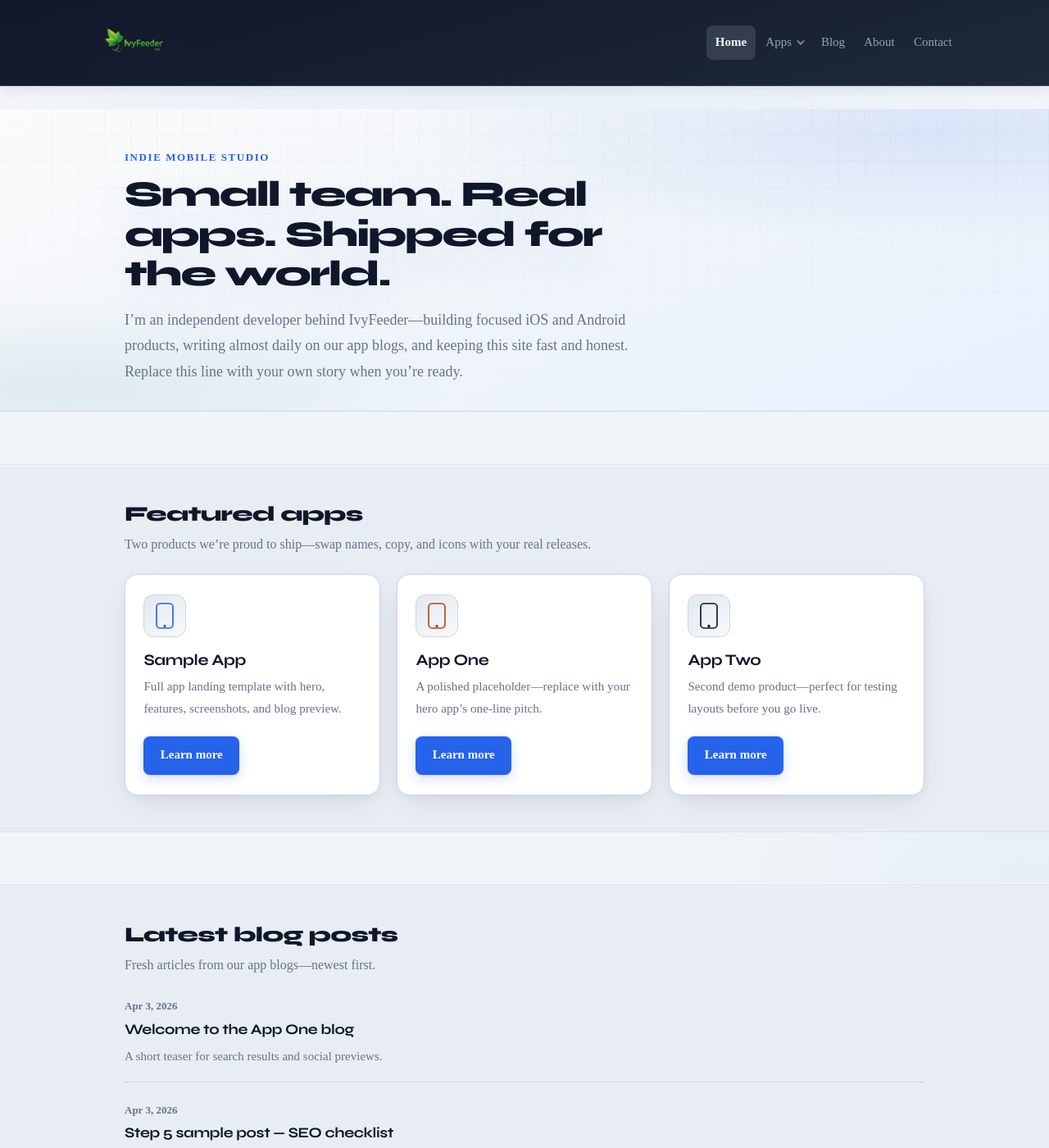
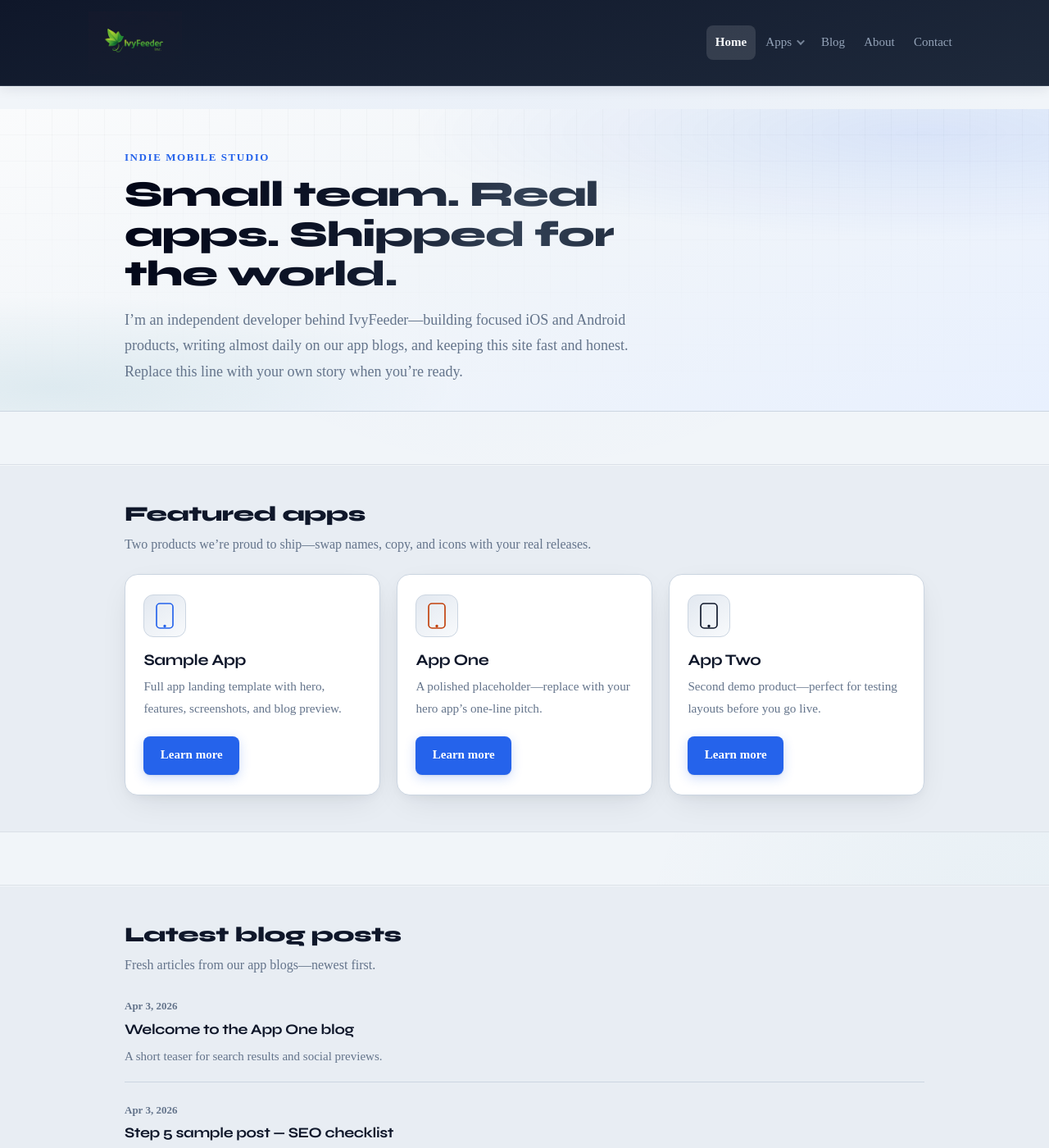
Before and after one commit to jason238/ivyfeeder, a Jekyll site: the page built from index.html, in a window 1280 px wide and 1400 px high. Shown: the whole window at 82% size. Built offline with Jekyll 4.4.1, drawn with Linux system fonts in a browser that asks for light colours.

Commit message:
adjust Heading font

```diff
--- a/_layouts/default.html
+++ b/_layouts/default.html
@@ -10,6 +10,7 @@
   <link rel="dns-prefetch" href="https://fonts.googleapis.com">
   <link rel="preconnect" href="https://fonts.googleapis.com">
   <link rel="preconnect" href="https://fonts.gstatic.com" crossorigin>
+  {% comment %}Syne includes wght 800 (Extra Bold) for H1/H2; Source Sans 3 for body.{% endcomment %}
   {% assign fonts_href = "https://fonts.googleapis.com/css2?family=Source+Sans+3:ital,wght@0,400;0,500;0,600;0,700;1,400&family=Syne:wght@500;600;700;800&display=swap" | replace: '&', '&amp;' %}
   <link rel="preload" href="{{ fonts_href }}" as="style" onload="this.onload=null;this.rel='stylesheet'">
   <noscript><link rel="stylesheet" href="{{ fonts_href }}"></noscript>
--- a/assets/css/main.scss
+++ b/assets/css/main.scss
@@ -2,7 +2,7 @@
 # Main stylesheet — IvyFeeder theme (Jekyll compiles SCSS → CSS)
 ---
 
-// Typography: Syne (display) + Source Sans 3 (body) — loaded in default.html
+// Typography: Syne (display, incl. wght 800) + Source Sans 3 (body) — Google Fonts in default.html
 $font-display: "Syne", system-ui, sans-serif;
 $font-body: "Source Sans 3", "Segoe UI", sans-serif;
 
@@ -79,12 +79,19 @@
     radial-gradient(ellipse 90% 50% at 100% 50%, rgba(14, 116, 144, 0.05), transparent 45%);
 }
 
-// Single subtle gradient for depth (teal tint, not purple)
+// Display headings: Syne Extra Bold (800), tight tracking
 h1,
-h2,
+h2 {
+  font-family: $font-display;
+  font-weight: 800;
+  color: var(--color-navy);
+  letter-spacing: -0.02em;
+  line-height: 1.22;
+}
+
 h3,
 h4 {
-  font-family: var(--font-display);
+  font-family: $font-display;
   font-weight: 700;
   color: var(--color-navy);
   letter-spacing: -0.02em;
@@ -650,12 +657,32 @@
 
 .home-hero__title {
   margin: 0 0 1rem;
+  font-family: "Syne", system-ui, sans-serif;
   font-size: clamp(2rem, 5vw, 2.75rem);
   font-weight: 800;
-  letter-spacing: -0.04em;
+  letter-spacing: -0.02em;
   line-height: 1.1;
   color: var(--color-navy);
-  text-shadow: 0 1px 0 rgba(255, 255, 255, 0.85), 0 20px 50px rgba(37, 99, 235, 0.1);
+
+  @supports (background-clip: text) or (-webkit-background-clip: text) {
+    background-image: linear-gradient(
+      108deg,
+      #020617 0%,
+      #0f172a 45%,
+      #334155 72%,
+      #1e293b 100%
+    );
+    -webkit-background-clip: text;
+    background-clip: text;
+    -webkit-text-fill-color: transparent;
+    color: transparent;
+  }
+
+  @media (forced-colors: active) {
+    background: none !important;
+    -webkit-text-fill-color: unset !important;
+    color: CanvasText !important;
+  }
 }
 
 .home-hero__lead {
@@ -677,7 +704,7 @@
   margin: 0 0 0.5rem;
   font-size: clamp(1.35rem, 2.5vw, 1.6rem);
   font-weight: 800;
-  letter-spacing: -0.03em;
+  letter-spacing: -0.02em;
   color: var(--color-navy);
 }
 
@@ -919,7 +946,7 @@
   margin: 0 0 0.65rem;
   font-size: clamp(1.25rem, 2.5vw, 1.5rem);
   font-weight: 800;
-  letter-spacing: -0.03em;
+  letter-spacing: -0.02em;
   color: var(--color-navy);
 }
 
@@ -997,7 +1024,7 @@
   margin: 0 0 0.5rem;
   font-size: clamp(1.85rem, 4vw, 2.5rem);
   font-weight: 800;
-  letter-spacing: -0.04em;
+  letter-spacing: -0.02em;
   line-height: 1.1;
 }
 
@@ -1101,7 +1128,7 @@
   margin: 0 0 1.25rem;
   font-size: clamp(1.35rem, 2.5vw, 1.55rem);
   font-weight: 800;
-  letter-spacing: -0.03em;
+  letter-spacing: -0.02em;
   color: var(--color-navy);
 }
 
@@ -1339,7 +1366,7 @@
   margin: 0 0 0.35rem;
   font-size: clamp(1.25rem, 2.5vw, 1.45rem);
   font-weight: 800;
-  letter-spacing: -0.03em;
+  letter-spacing: -0.02em;
   color: var(--color-navy);
 }
 
@@ -1500,7 +1527,7 @@
   font-size: clamp(1.65rem, 3.5vw, 2.15rem);
   font-weight: 800;
   margin: 0 0 0.5rem;
-  letter-spacing: -0.03em;
+  letter-spacing: -0.02em;
   color: var(--color-navy);
 }
 
@@ -1526,7 +1553,8 @@
 
   h2 {
     font-size: 1.35rem;
-    font-weight: 700;
+    font-weight: 800;
+    letter-spacing: -0.02em;
     margin: 2rem 0 0.75rem;
     padding-top: 0.25rem;
     color: var(--color-navy);
@@ -1956,7 +1984,7 @@
 .post-title {
   font-size: clamp(1.65rem, 3.5vw, 2.2rem);
   font-weight: 800;
-  letter-spacing: -0.03em;
+  letter-spacing: -0.02em;
   margin: 0;
   line-height: 1.2;
   color: var(--color-navy);
```
